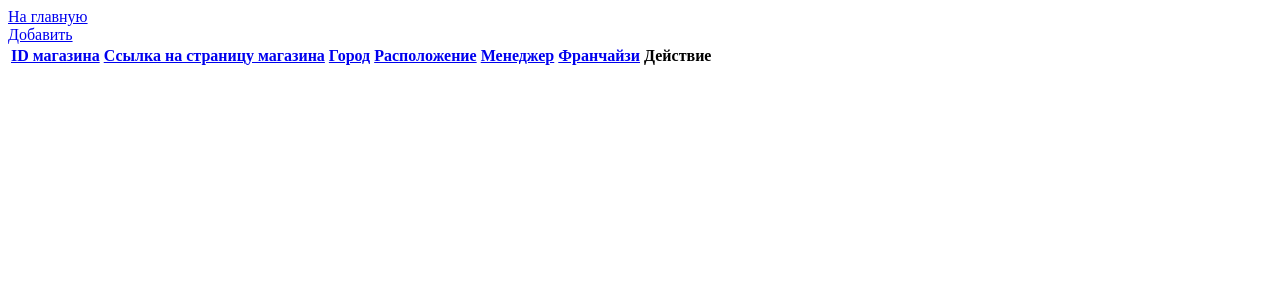
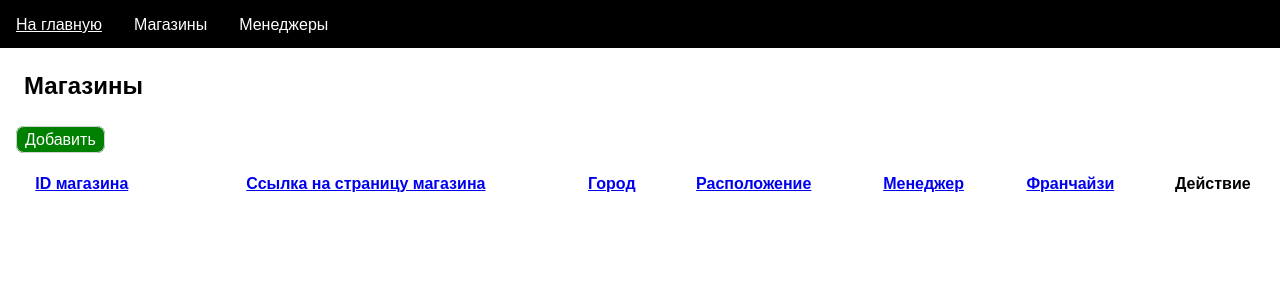
Before and after one commit to VadymHutei/Claims, a Flask app: page /acp/stores/ in a window 1280 px wide. Shown: the top 300 px of the page. Run offline with Flask 2, Linux system fonts and the light colour scheme; lists and menus that the app fills with data are empty.

Commit message:
[ACP] css

```diff
--- /dev/null
+++ b/app/static/css/acp/main.css
@@ -0,0 +1,23 @@
+html, body, article, section, div, p, h1, h2, h3, h4, h5, h6, ul, ol { margin: 0; padding: 0; }
+
+html { width: 100%; font-size: 16px; font-family: sans-serif; }
+
+body { position: relative; width: 100%; }
+
+header { display: -webkit-box; display: -ms-flexbox; display: flex; -webkit-box-orient: horizontal; -webkit-box-direction: normal; -ms-flex-direction: row; flex-direction: row; position: fixed; top: 0; left: 0; height: 3em; width: 100%; color: white; background-color: black; }
+header .header_link { color: white; text-decoration: none; }
+header .header_link:hover { text-decoration: underline; }
+header .header_link .header_button { padding: 1em; }
+
+main { padding: 3em 0 0; }
+main h1 { margin: 1em; font-size: 1.5em; }
+main .actions { margin: 0 1em 1em; }
+main .action_button { padding: 0.25em 0.5em; color: black; text-decoration: none; line-height: 2em; background-color: azure; border: 1px solid lightgray; border-radius: 0.5em; -webkit-transition-property: -webkit-box-shadow; transition-property: -webkit-box-shadow; transition-property: box-shadow; transition-property: box-shadow, -webkit-box-shadow; -webkit-transition-duration: 100ms; transition-duration: 100ms; }
+main .action_button.add { background-color: green; color: white; }
+main .action_button.edit { background-color: yellow; }
+main .action_button.delete { background-color: red; color: white; }
+main .action_button:hover { -webkit-box-shadow: 0 0.1em 0.25em 0 black; box-shadow: 0 0.1em 0.25em 0 black; }
+main .action_button:active { -webkit-box-shadow: 0 0 0.25em 0 black; box-shadow: 0 0 0.25em 0 black; }
+main table { width: 100%; }
+main table tbody tr:hover { background-color: orange; }
+main table tbody tr td { padding: 0.5em 0.3em; }
--- /dev/null
+++ b/app/static/css/acp/main.scss
@@ -0,0 +1,95 @@
+html, body, article, section, div, p, h1, h2, h3, h4, h5, h6, ul, ol {
+    margin: 0;
+    padding: 0;
+}
+
+html {
+    width: 100%;
+    font-size: 16px;
+    font-family: sans-serif;
+}
+
+body {
+    position: relative;
+    width: 100%;
+}
+
+header {
+    display: flex;
+    flex-direction: row;
+    position: fixed;
+    top: 0;
+    left: 0;
+    height: 3em;
+    width: 100%;
+    color: white;
+    background-color: black;
+    .header_link {
+        color: white;
+        text-decoration: none;
+        &:hover {
+            text-decoration: underline;
+        }
+        .header_button {
+            padding: 1em;
+        }
+    }
+}
+
+main {
+    padding: 3em 0 0;
+
+    h1 {
+        margin: 1em;
+        font-size: 1.5em;
+    }
+
+    .actions {
+        margin: 0 1em 1em;
+    }
+
+    .action_button {
+        padding: 0.25em 0.5em;
+        color: black;
+        text-decoration: none;
+        line-height: 2em;
+        background-color: azure;
+        border: 1px solid lightgray;
+        border-radius: 0.5em;
+        transition-property: box-shadow;
+        transition-duration: 100ms;
+        &.add {
+            background-color: green;
+            color: white;
+        }
+        &.edit {
+            background-color: yellow;
+        }
+        &.delete {
+            background-color: red;
+            color: white;
+        }
+        &:hover {
+            box-shadow: 0 0.1em 0.25em 0 black
+        }
+        &:active {
+            box-shadow: 0 0 0.25em 0 black
+        }
+    }
+
+    table {
+        width: 100%;
+        thead {}
+        tbody {
+            tr {
+                &:hover {
+                    background-color: orange;
+                }
+                td {
+                    padding: 0.5em 0.3em;
+                }
+            }
+        }
+    }
+
+}
--- a/app/templates/acp/add_manager.html
+++ b/app/templates/acp/add_manager.html
@@ -1,8 +1,6 @@
 {% extends "acp/layout.html" %}
 
 {% block content %}
-
-    <a href="/acp/managers/">Все менеджеры</a>
 
     <h1>Добавление менеджера</h1>
 
--- a/app/templates/acp/add_store.html
+++ b/app/templates/acp/add_store.html
@@ -1,8 +1,6 @@
 {% extends "acp/layout.html" %}
 
 {% block content %}
-
-    <a href="/acp/stores/">Все магазины</a>
 
     <h1>Добавление магазина</h1>
 
--- a/app/templates/acp/edit_manager.html
+++ b/app/templates/acp/edit_manager.html
@@ -3,8 +3,6 @@
 {% block content %}
 
     <h1>Редактирование менеджера {{ manager['name'] }}</h1>
-
-    <a href="/acp/managers/">Все менеджерs</a>
 
     <form action="/acp/managers/update" method="post">
         <label>
--- a/app/templates/acp/edit_store.html
+++ b/app/templates/acp/edit_store.html
@@ -1,8 +1,6 @@
 {% extends "acp/layout.html" %}
 
 {% block content %}
-
-    <a href="/acp/stores/">Все магазины</a>
 
     <h1>Редактирование магазина {{ store['title'] }}, {{ store['city'] }}</h1>
 
--- a/app/templates/acp/layout.html
+++ b/app/templates/acp/layout.html
@@ -4,10 +4,19 @@
     <meta charset="utf-8">
     <meta name="viewport" content="width=device-width, initial-scale=1.0">
     <title>GIULIA - пожелания - ACP</title>
+    <link rel="stylesheet" type="text/css" href="/static/css/acp/main.css">
 </head>
 <body>
     <header>
-        <a href="/acp/">На главную</a>
+        <a class="header_link" href="/acp/">
+            <div class="header_button">На главную</div>
+        </a>
+        <a class="header_link" href="/acp/stores/">
+            <div class="header_button">Магазины</div>
+        </a>
+        <a class="header_link" href="/acp/managers/">
+            <div class="header_button">Менеджеры</div>
+        </a>
     </header>
     <main>
         {% block content %}{% endblock %}
--- a/app/templates/acp/store.html
+++ b/app/templates/acp/store.html
@@ -1,8 +1,6 @@
 {% extends "acp/layout.html" %}
 
 {% block content %}
-
-    <a href="/acp/stores/">Все магазины</a>
 
     <h1>{{ store['title'] }}, {{ store['city'] }}</h1>
 
--- a/app/templates/acp/stores.html
+++ b/app/templates/acp/stores.html
@@ -2,7 +2,11 @@
 
 {% block content %}
 
-    <a href="/acp/stores/add/">Добавить</a>
+    <h1>Магазины</h1>
+
+    <div class="actions">
+        <a class="action_button add" href="/acp/stores/add/">Добавить</a>
+    </div>
 
     <table>
         <thead>
@@ -26,9 +30,9 @@
                     <td>{{ managers[stores[store_id]['manager_id']]['name'] }}</td>
                     <td>{{ stores[store_id]['franchisee'] }}</td>
                     <td>
-                        <a href="/acp/stores/{{ store_id }}">Просмотр</a>
-                        <a href="/acp/stores/edit/{{ store_id }}">Редактировать</a>
-                        <a href="/acp/stores/delete/{{ store_id }}">Удалить</a>
+                        <a class="action_button" href="/acp/stores/{{ store_id }}">Просмотр</a>
+                        <a class="action_button edit" href="/acp/stores/edit/{{ store_id }}">Редактировать</a>
+                        <a class="action_button delete" href="/acp/stores/delete/{{ store_id }}">Удалить</a>
                     </td>
                 </tr>
             {% endfor %}
```
Also changed, not shown: app/templates/acp/main.html (+4 -4 lines), app/templates/acp/managers.html (+7 -3 lines), 1 other file.
